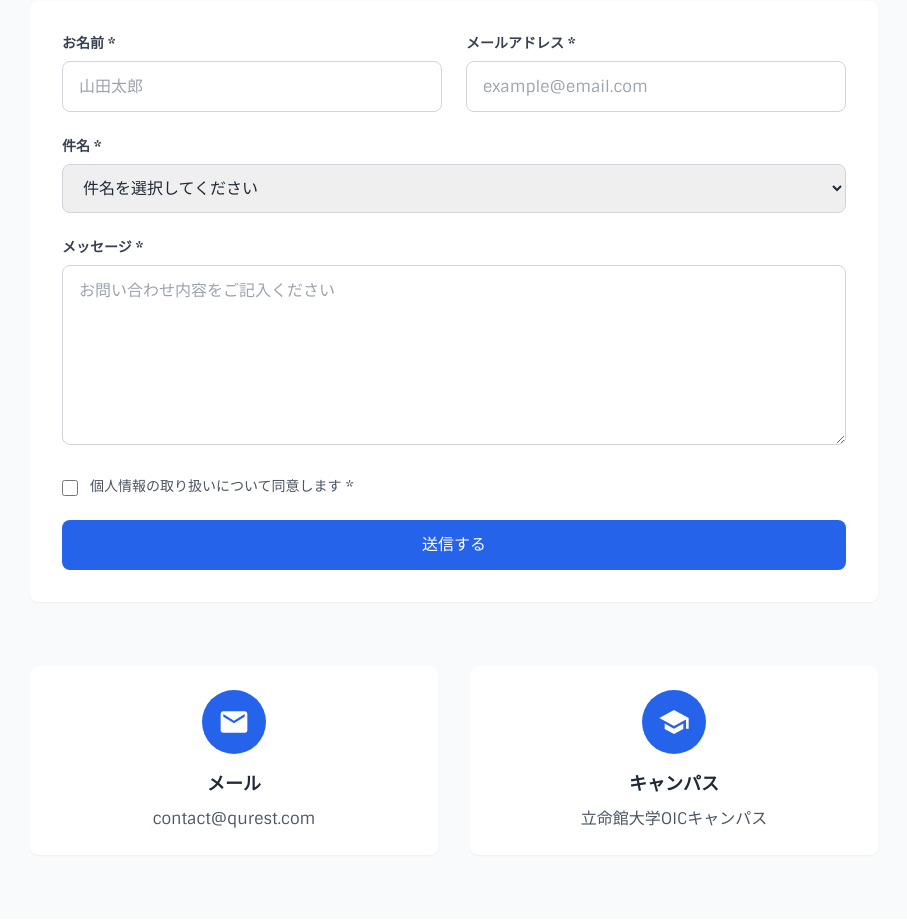
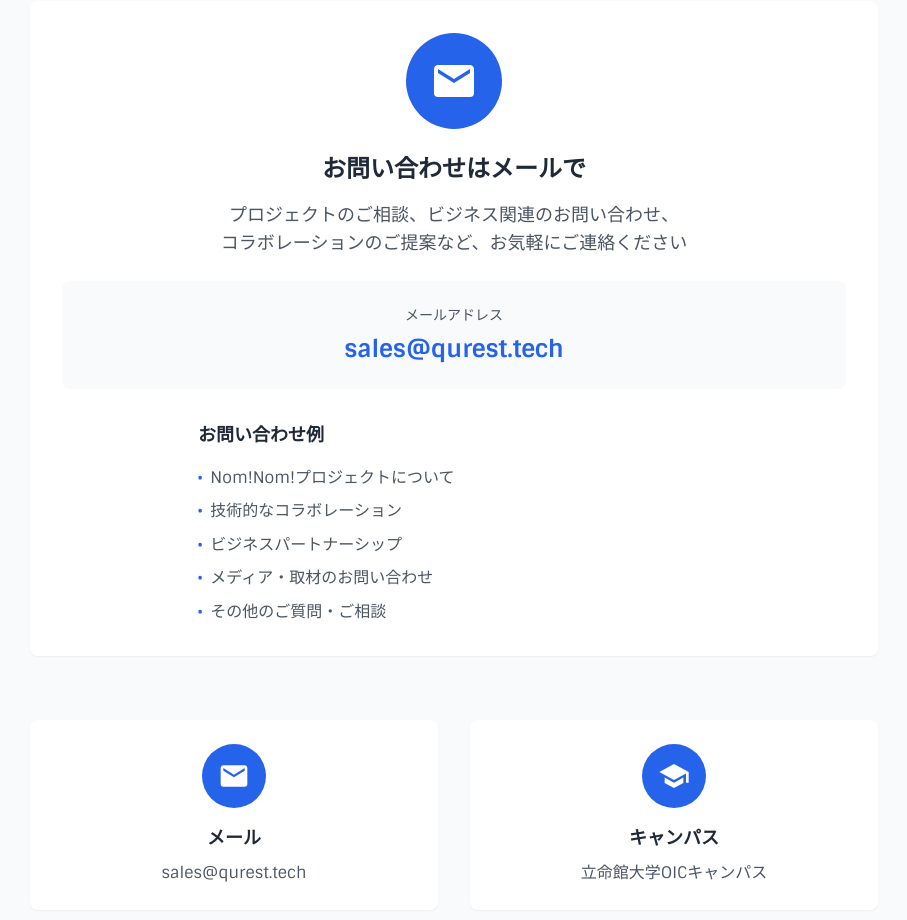
Before and after one commit to yota4071/qurest_HP, a Next.js app: page /contact in a window 1280 px wide. Shown: the part 440-1360 px from the top of the page, without its empty margins (186-1093 px from the left). Built offline with nearby package versions, Linux system fonts and the light colour scheme.

Commit message:
採用ページデザイン変更

```diff
--- a/src/app/contact/page.tsx
+++ b/src/app/contact/page.tsx
@@ -19,86 +19,50 @@ export default function ContactPage() {
       </section>
 
       <div className="max-w-4xl mx-auto px-6 py-16">
-        {/* Contact Form */}
-        <div className="bg-white rounded-lg p-8 shadow-sm">
-          <form className="space-y-6">
-            <div className="grid md:grid-cols-2 gap-6">
-              <div>
-                <label htmlFor="name" className="block text-sm font-bold text-gray-700 mb-2">
-                  お名前 *
-                </label>
-                <input
-                  type="text"
-                  id="name"
-                  required
-                  className="w-full px-4 py-3 border border-gray-300 rounded-lg focus:ring-2 focus:ring-blue-500 focus:border-blue-500 outline-none transition-colors"
-                  placeholder="山田太郎"
-                />
-              </div>
-              <div>
-                <label htmlFor="email" className="block text-sm font-bold text-gray-700 mb-2">
-                  メールアドレス *
-                </label>
-                <input
-                  type="email"
-                  id="email"
-                  required
-                  className="w-full px-4 py-3 border border-gray-300 rounded-lg focus:ring-2 focus:ring-blue-500 focus:border-blue-500 outline-none transition-colors"
-                  placeholder="example@email.com"
-                />
-              </div>
-            </div>
-
-            <div>
-              <label htmlFor="subject" className="block text-sm font-bold text-gray-700 mb-2">
-                件名 *
-              </label>
-              <select
-                id="subject"
-                required
-                className="w-full px-4 py-3 border border-gray-300 rounded-lg focus:ring-2 focus:ring-blue-500 focus:border-blue-500 outline-none transition-colors"
-              >
-                <option value="">件名を選択してください</option>
-                <option value="collaboration">コラボレーションについて</option>
-                <option value="feedback">Nom!Nom!に関するフィードバック</option>
-                <option value="business">ビジネス関連のお問い合わせ</option>
-                <option value="technical">技術的なお問い合わせ</option>
-                <option value="other">その他</option>
-              </select>
-            </div>
-
-            <div>
-              <label htmlFor="message" className="block text-sm font-bold text-gray-700 mb-2">
-                メッセージ *
-              </label>
-              <textarea
-                id="message"
-                required
-                rows={6}
-                className="w-full px-4 py-3 border border-gray-300 rounded-lg focus:ring-2 focus:ring-blue-500 focus:border-blue-500 outline-none transition-colors resize-vertical"
-                placeholder="お問い合わせ内容をご記入ください"
-              />
-            </div>
-
-            <div className="flex items-start">
-              <input
-                type="checkbox"
-                id="privacy"
-                required
-                className="mt-1 mr-3 h-4 w-4 text-blue-500 border-gray-300 rounded focus:ring-blue-500"
-              />
-              <label htmlFor="privacy" className="text-sm text-gray-600">
-                個人情報の取り扱いについて同意します *
-              </label>
-            </div>
-
-            <button
-              type="submit"
-              className="w-full bg-blue-600 hover:bg-blue-700 text-white font-medium py-3 px-8 rounded-lg transition-colors"
+        {/* Contact Information */}
+        <div className="bg-white rounded-lg p-8 shadow-sm text-center">
+          <div className="w-24 h-24 bg-blue-600 rounded-full mx-auto mb-6 flex items-center justify-center text-white">
+            <EmailIcon className="w-12 h-12" />
+          </div>
+          <h2 className="text-2xl font-bold mb-4 text-gray-800">お問い合わせはメールで</h2>
+          <p className="text-lg text-gray-600 mb-6">
+            プロジェクトのご相談、ビジネス関連のお問い合わせ、<br />
+            コラボレーションのご提案など、お気軽にご連絡ください
+          </p>
+          <div className="bg-gray-50 rounded-lg p-6 mb-8">
+            <p className="text-sm text-gray-600 mb-2">メールアドレス</p>
+            <a
+              href="mailto:sales@qurest.tech?subject=【お問い合わせ】&body=お名前：%0A会社名・団体名：%0A件名：%0A%0Aお問い合わせ内容：%0A%0A"
+              className="text-2xl font-bold text-blue-600 hover:text-blue-700 transition-colors"
             >
-              送信する
-            </button>
-          </form>
+              sales@qurest.tech
+            </a>
+          </div>
+          <div className="space-y-4 text-left max-w-lg mx-auto">
+            <h3 className="text-lg font-bold text-gray-800">お問い合わせ例</h3>
+            <ul className="space-y-2 text-gray-600">
+              <li className="flex items-start gap-2">
+                <span className="text-blue-600 font-bold">•</span>
+                Nom!Nom!プロジェクトについて
+              </li>
+              <li className="flex items-start gap-2">
+                <span className="text-blue-600 font-bold">•</span>
+                技術的なコラボレーション
+              </li>
+              <li className="flex items-start gap-2">
+                <span className="text-blue-600 font-bold">•</span>
+                ビジネスパートナーシップ
+              </li>
+              <li className="flex items-start gap-2">
+                <span className="text-blue-600 font-bold">•</span>
+                メディア・取材のお問い合わせ
+              </li>
+              <li className="flex items-start gap-2">
+                <span className="text-blue-600 font-bold">•</span>
+                その他のご質問・ご相談
+              </li>
+            </ul>
+          </div>
         </div>
 
         {/* Contact Info */}
@@ -108,7 +72,7 @@ export default function ContactPage() {
               <EmailIcon className="w-8 h-8" />
             </div>
             <h3 className="text-lg font-semibold mb-2 text-gray-800">メール</h3>
-            <p className="text-gray-600">contact@qurest.com</p>
+            <p className="text-gray-600">sales@qurest.tech</p>
           </div>
           <div className="text-center p-6 bg-white rounded-lg shadow-sm">
             <div className="w-16 h-16 bg-blue-600 rounded-full mx-auto mb-4 flex items-center justify-center text-white">
--- a/src/app/recruit/page.tsx
+++ b/src/app/recruit/page.tsx
@@ -4,32 +4,46 @@ import Link from 'next/link';
 
 const positions = [
   {
-    title: 'Frontend Developer',
-    subtitle: 'フロントエンド開発者',
-    description: 'React/Next.jsを使用したWebアプリケーション開発',
-    requirements: ['React/Next.jsの基礎知識', 'TypeScriptの理解', 'レスポンシブデザインへの理解', '学習意欲とチームワーク'],
-    benefits: ['実践的な開発経験', 'ポートフォリオ作成支援', '技術メンタリング', 'ガクチカとしての経験']
+    title: 'Technical Member',
+    subtitle: 'エンジニア・技術メンバー',
+    description: '技術やプログラミングに興味があり、学習意欲のある方を歓迎します',
+    requirements: [
+      '技術・プログラミングへの強い興味と学習意欲',
+      '一から学ぶ大変さを「好き」で乗り越えられる方',
+      '自分から積極的に学習する姿勢',
+      'AI活用スキル（ChatGPT、GitHub Copilotなど）も歓迎'
+    ],
+    benefits: ['実践的な技術経験', '先輩メンバーによるサポート', '最新技術への触れ合い', '個人の学習スタイルに応じた指導'],
+    note: '情報理工学部でなくても、数学が苦手でも、文系でも問題ありません！好きで耐えられる気持ちが一番大切です。',
+    count: '募集人数：1〜2名'
   },
   {
-    title: 'Backend Developer',
-    subtitle: 'バックエンド開発者',
-    description: 'API設計・開発とデータベース設計',
-    requirements: ['Node.js/TypeScriptの基礎知識', 'データベースの基本理解', 'RESTful APIの理解', 'コードレビューへの積極性'],
-    benefits: ['サーバーサイド開発経験', 'データベース設計スキル', 'セキュリティに関する知識', 'システム設計の経験']
+    title: 'Business Development',
+    subtitle: '営業・ビジネス開発',
+    description: '周辺の居酒屋やスポンサーとの窓口となり、ビジネス関係を構築していただきます',
+    requirements: [
+      'コミュニケーション能力',
+      '営業・交渉への興味',
+      'ビジネス感覚',
+      '地域のお店との関係構築に意欲がある方'
+    ],
+    benefits: ['実際のビジネス交渉経験', 'ネットワーキングスキル', '営業スキルの向上', '地域ビジネスへの理解'],
+    note: '大学周辺の居酒屋やお店とのパートナーシップを築く、重要な役割です。',
+    count: '募集人数：1〜2名'
   },
   {
-    title: 'UI/UX Designer',
-    subtitle: 'UI/UXデザイナー',
-    description: 'ユーザーインターフェースとユーザー体験の設計',
-    requirements: ['デザインツール（Figma等）の使用経験', 'ユーザー中心設計への理解', 'プロトタイピング経験', 'フィードバックを活かす姿勢'],
-    benefits: ['デザインシステム構築経験', 'ユーザーリサーチスキル', 'プロダクトデザインの実践', '実際のユーザーからのフィードバック']
-  },
-  {
-    title: 'Project Manager',
-    subtitle: 'プロジェクトマネージャー',
-    description: 'プロジェクト全体の進行管理と品質保証',
-    requirements: ['プロジェクト管理への興味', 'コミュニケーション能力', '課題解決思考', 'リーダーシップ経験'],
-    benefits: ['プロジェクト管理手法の習得', 'チームマネジメント経験', 'ステークホルダー調整スキル', 'ビジネススキル向上']
+    title: 'Visual Designer',
+    subtitle: 'デザイナー',
+    description: 'ポスター、サイネージ、アプリUIなどのデザイン制作をお任せします',
+    requirements: [
+      'デザインツール（Figma、Photoshop、Illustratorなど）の使用経験',
+      'ビジュアルデザインへの興味',
+      'ブランディングやUI/UX設計への理解',
+      'フィードバックを受け入れ改善する姿勢'
+    ],
+    benefits: ['実際のプロダクトデザイン経験', 'ブランド構築への参加', 'ポートフォリオ作成', 'デザイン思考の実践'],
+    note: '私たちはデザインの知識が全くないので、デザインの力でプロジェクトを支えてください！',
+    count: '募集人数：1〜2名'
   }
 ];
 
@@ -53,27 +67,110 @@ export default function RecruitPage() {
         {/* Why Join Us */}
         <div className="text-center mb-16">
           <h2 className="text-3xl font-bold mb-8 text-gray-800">なぜQURESTで働くのか</h2>
-          <div className="grid md:grid-cols-3 gap-8">
-            <div className="text-center p-6 bg-white rounded-lg border">
-              <div className="w-16 h-16 bg-blue-100 rounded-full mx-auto mb-4 flex items-center justify-center text-2xl">
-                🚀
+          <div className="grid md:grid-cols-2 lg:grid-cols-4 gap-6">
+            <div className="text-center p-6 bg-white rounded-lg border shadow-sm">
+              <div className="w-16 h-16 bg-gradient-to-br from-purple-400 to-purple-600 rounded-full mx-auto mb-4 flex items-center justify-center">
+                <img src="https://www.svgrepo.com/show/535558/pencil.svg" alt="ガクチカ" className="w-8 h-8 filter brightness-0 invert" />
               </div>
-              <h3 className="text-lg font-bold mb-3 text-gray-800">実際のプロダクト開発</h3>
-              <p className="text-sm text-gray-600">理論だけでなく、実際にユーザーが使用するプロダクトの開発に携わることができます</p>
+              <h3 className="text-lg font-bold mb-3 text-gray-800">ガクチカに最強</h3>
+              <p className="text-sm text-gray-600">
+                <strong>「0から1を創る」経験</strong>で就活無双！実際のユーザーを持つサービスを企画〜開発〜運用まで担当できます
+              </p>
             </div>
-            <div className="text-center p-6 bg-white rounded-lg border">
-              <div className="w-16 h-16 bg-blue-100 rounded-full mx-auto mb-4 flex items-center justify-center text-2xl">
-                👥
+            <div className="text-center p-6 bg-white rounded-lg border shadow-sm">
+              <div className="w-16 h-16 bg-gradient-to-br from-blue-400 to-blue-600 rounded-full mx-auto mb-4 flex items-center justify-center">
+                <img src="https://www.svgrepo.com/show/483596/idea-man-person.svg" alt="アイデア" className="w-8 h-8 filter brightness-0 invert" />
               </div>
-              <h3 className="text-lg font-bold mb-3 text-gray-800">チーム開発経験</h3>
-              <p className="text-sm text-gray-600">Git、コードレビュー、アジャイル開発など、実務で必要なチーム開発スキルを習得できます</p>
+              <h3 className="text-lg font-bold mb-3 text-gray-800">あなたの意見が形になる</h3>
+              <p className="text-sm text-gray-600">
+                始まったばかりのチームだからこそ、<strong>一人ひとりの提案が製品に直結</strong>。大きな裁量権を持って主体的に活動できます
+              </p>
             </div>
-            <div className="text-center p-6 bg-white rounded-lg border">
-              <div className="w-16 h-16 bg-blue-100 rounded-full mx-auto mb-4 flex items-center justify-center text-2xl">
-                📈
+            <div className="text-center p-6 bg-white rounded-lg border shadow-sm">
+              <div className="w-16 h-16 bg-gradient-to-br from-green-400 to-green-600 rounded-full mx-auto mb-4 flex items-center justify-center">
+                <img src="https://www.svgrepo.com/show/498972/people.svg" alt="チーム" className="w-8 h-8 filter brightness-0 invert" />
               </div>
-              <h3 className="text-lg font-bold mb-3 text-gray-800">成長機会</h3>
-              <p className="text-sm text-gray-600">技術的な成長だけでなく、ビジネス感覚やプロダクト思考も身に付けることができます</p>
+              <h3 className="text-lg font-bold mb-3 text-gray-800">フラットな組織</h3>
+              <p className="text-sm text-gray-600">
+                年次や経験に関係なく、<strong>全員の意見を平等に尊重</strong>。あなたのアイデアがプロジェクトの方向性を決めることも
+              </p>
+            </div>
+            <div className="text-center p-6 bg-white rounded-lg border shadow-sm">
+              <div className="w-16 h-16 bg-gradient-to-br from-orange-400 to-red-500 rounded-full mx-auto mb-4 flex items-center justify-center">
+                <img src="https://www.svgrepo.com/show/510170/rocket.svg" alt="成長" className="w-8 h-8 filter brightness-0 invert" />
+              </div>
+              <h3 className="text-lg font-bold mb-3 text-gray-800">リーダーシップ経験</h3>
+              <p className="text-sm text-gray-600">
+                各自が責任を持って領域をリード。<strong>「この機能は〇〇さんが作った」</strong>と言える、オーナーシップ溢れる経験を積めます
+              </p>
+            </div>
+          </div>
+        </div>
+
+        {/* Gakuchika Benefits */}
+        <div className="mb-16 bg-gradient-to-r from-yellow-50 to-orange-50 p-8 rounded-lg border-2 border-orange-200">
+          <div className="text-center mb-8">
+            <div className="flex items-center justify-center gap-3 mb-4">
+              <img src="https://www.svgrepo.com/show/510288/trophy.svg" alt="トロフィー" className="w-8 h-8" />
+              <h3 className="text-2xl font-bold text-orange-800">ガクチカ（学生時代に力を入れたこと）として最強な理由</h3>
+            </div>
+          </div>
+          <div className="grid md:grid-cols-2 gap-6">
+            <div className="bg-white p-6 rounded-lg shadow-sm">
+              <div className="flex items-center gap-2 mb-3">
+                <img src="https://www.svgrepo.com/show/483421/business-bag-that-can-be-used-for.svg" alt="ビジネス" className="w-5 h-5" />
+                <h4 className="text-lg font-bold text-gray-800">就活で差がつくポイント</h4>
+              </div>
+              <ul className="space-y-2 text-sm text-gray-700">
+                <li className="flex items-start gap-2">
+                  <span className="text-green-500 font-bold">✓</span>
+                  <span><strong>課題発見力：</strong>「大学生の昼食問題」を発見・定義した経験</span>
+                </li>
+                <li className="flex items-start gap-2">
+                  <span className="text-green-500 font-bold">✓</span>
+                  <span><strong>企画力：</strong>0からサービスを企画・設計した経験</span>
+                </li>
+                <li className="flex items-start gap-2">
+                  <span className="text-green-500 font-bold">✓</span>
+                  <span><strong>実行力：</strong>技術・営業・デザインを組み合わせて実現</span>
+                </li>
+                <li className="flex items-start gap-2">
+                  <span className="text-green-500 font-bold">✓</span>
+                  <span><strong>リーダーシップ：</strong>チームを牽引し、結果を出した経験</span>
+                </li>
+              </ul>
+            </div>
+            <div className="bg-white p-6 rounded-lg shadow-sm">
+              <div className="flex items-center gap-2 mb-3">
+                <img src="https://www.svgrepo.com/show/520756/graph-up.svg" alt="グラフ" className="w-5 h-5" />
+                <h4 className="text-lg font-bold text-gray-800">具体的な成果・数字</h4>
+              </div>
+              <ul className="space-y-2 text-sm text-gray-700">
+                <li className="flex items-start gap-2">
+                  <img src="https://www.svgrepo.com/show/520756/graph-up.svg" alt="成長" className="w-4 h-4 mt-0.5 text-blue-500" />
+                  <span>「月間○○人のユーザーが利用するサービスを開発」</span>
+                </li>
+                <li className="flex items-start gap-2">
+                  <img src="https://www.svgrepo.com/show/520850/money-bag.svg" alt="収益" className="w-4 h-4 mt-0.5 text-blue-500" />
+                  <span>「○店舗との提携を実現し、売上○○万円に貢献」</span>
+                </li>
+                <li className="flex items-start gap-2">
+                  <img src="https://www.svgrepo.com/show/509956/gear.svg" alt="機能" className="w-4 h-4 mt-0.5 text-blue-500" />
+                  <span>「○○の機能開発を担当し、UX改善を実現」</span>
+                </li>
+                <li className="flex items-start gap-2">
+                  <img src="https://www.svgrepo.com/show/521876/target.svg" alt="目標" className="w-4 h-4 mt-0.5 text-blue-500" />
+                  <span>「チームをまとめ、○ヶ月でMVPをリリース」</span>
+                </li>
+              </ul>
+            </div>
+          </div>
+          <div className="mt-6 p-4 bg-yellow-100 border-l-4 border-yellow-500 rounded">
+            <div className="flex items-center justify-center gap-2">
+              <img src="https://www.svgrepo.com/show/483596/idea-man-person.svg" alt="アイデア" className="w-5 h-5" />
+              <p className="text-yellow-800 font-medium text-center">
+                面接官に「どんなことをしたんですか？」と前のめりで聞かれる、そんなガクチカが作れます！
+              </p>
             </div>
           </div>
         </div>
@@ -101,6 +198,18 @@ export default function RecruitPage() {
                         ))}
                       </ul>
                     </div>
+
+                    {position.note && (
+                      <div className="mb-6 p-4 bg-yellow-50 border-l-4 border-yellow-400 rounded">
+                        <p className="text-sm text-yellow-800 font-medium">💡 {position.note}</p>
+                      </div>
+                    )}
+
+                    {position.count && (
+                      <div className="mb-6 p-3 bg-blue-50 border border-blue-200 rounded">
+                        <p className="text-sm text-blue-800 font-semibold">{position.count}</p>
+                      </div>
+                    )}
                   </div>
 
                   <div>
@@ -154,18 +263,36 @@ export default function RecruitPage() {
           </div>
         </div>
 
+        {/* Important Notice */}
+        <div className="mb-12 p-8 bg-red-50 border border-red-200 rounded-lg">
+          <div className="text-center">
+            <h3 className="text-2xl font-bold text-red-800 mb-4">⚠️ 重要事項</h3>
+            <div className="bg-white p-6 rounded-lg border-2 border-red-300">
+              <p className="text-lg text-red-700 font-semibold">
+                現時点では<span className="underline">給料の支給はありません</span>。
+              </p>
+              <p className="text-sm text-red-600 mt-2">
+                プロジェクトの成長に応じて、将来的な報酬体系の見直しを検討いたします。
+              </p>
+            </div>
+            <p className="text-gray-700 mt-4">
+              それでも一緒にプロダクトを作り上げていきたい、熱意のある方をお待ちしています！
+            </p>
+          </div>
+        </div>
+
         {/* CTA */}
         <div className="text-center bg-gradient-to-r from-blue-500 to-purple-600 text-white p-12 rounded-lg">
           <h2 className="text-3xl font-bold mb-6">今すぐ応募する</h2>
           <p className="text-lg mb-8 max-w-3xl mx-auto">
-            Nom!Nom!プロジェクトで、あなたの技術力とアイデアを活かしませんか？<br />
+            Nom!Nom!プロジェクトで、あなたの情熱とスキルを活かしませんか？<br />
             一緒に学生生活をより良くするサービスを作りましょう
           </p>
           <div className="flex flex-col sm:flex-row gap-6 justify-center">
             <Link href="/contact" className="bg-red-500 hover:bg-red-600 text-white px-8 py-3 rounded font-bold uppercase transition-colors">
               採用に関するお問い合わせ
             </Link>
-            <a href="mailto:recruit@qurest.com" className="bg-transparent border-2 border-white hover:bg-white hover:text-blue-600 text-white px-8 py-3 rounded font-bold uppercase transition-colors">
+            <a href="mailto:sales@qurest.tech?subject=【採用応募】&body=お名前：%0A学年：%0A学部：%0A希望職種：%0A自己紹介・志望理由：%0A%0A" className="bg-transparent border-2 border-white hover:bg-white hover:text-blue-600 text-white px-8 py-3 rounded font-bold uppercase transition-colors">
               直接メール
             </a>
           </div>
```
